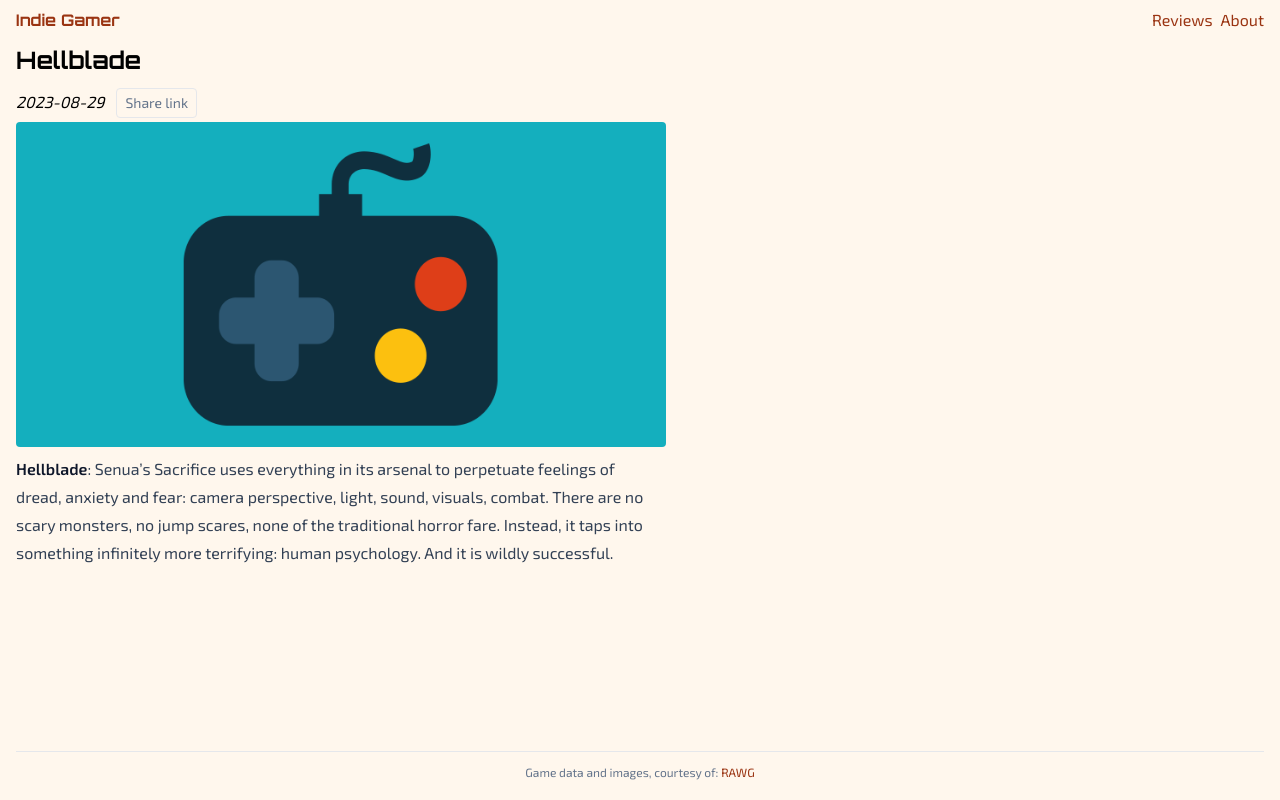
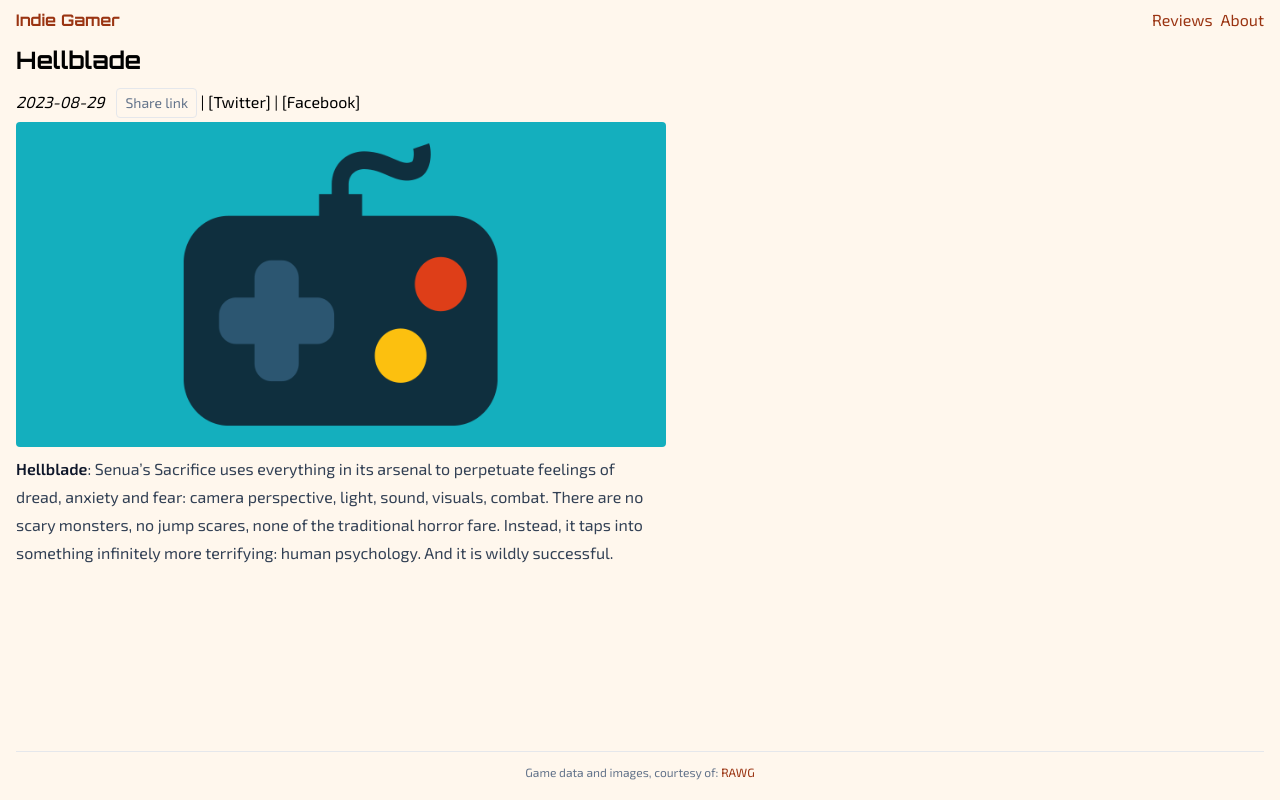
Before and after one commit to patriciacostadacruz/next-reviews-app, a Next.js app: page /reviews/hellblade in a window 1280 px wide. Built offline with nearby package versions, Linux system fonts and the light colour scheme.

Commit message:
Adds use client in sharebuttons component so all child components become nested client components

```diff
--- a/app/reviews/[slug]/page.tsx
+++ b/app/reviews/[slug]/page.tsx
@@ -1,5 +1,5 @@
 import Heading from '@/components/Heading';
-import ShareLinkButton from '@/components/ShareLinkButton';
+import ShareButtons from '@/components/ShareButtons';
 import { getReview, getSlugs } from '@/lib/reviews';
 import { Metadata } from 'next';
 
@@ -36,7 +36,7 @@
       <Heading>{review.title}</Heading>
       <div className="flex gap-3 items-baseline">
         <p className="italic pb-2">{review.date}</p>
-        <ShareLinkButton />
+        <ShareButtons />
       </div>
       <img
         src={review.image}
--- /dev/null
+++ b/components/ShareButtons.tsx
@@ -0,0 +1,13 @@
+// needs to be added so this is treated as client component to be able to use functionalities such as onclick - which are not avail in server components (default)
+// will be rendered both in server AND browser - hydration
+'use client';
+
+import ShareLinkButton from './ShareLinkButton';
+
+export default function ShareButtons() {
+  return (
+    <div>
+      <ShareLinkButton /> | [Twitter] | [Facebook]
+    </div>
+  );
+}
--- a/components/ShareLinkButton.tsx
+++ b/components/ShareLinkButton.tsx
@@ -1,7 +1,3 @@
-// needs to be added so this is treated as client component to be able to use functionalities such as onclick - which are not avail in server components (default)
-// will be rendered both in server AND browser - hydration
-'use client';
-
 import { useState } from 'react';
 
 export default function ShareLinkButton() {
```
